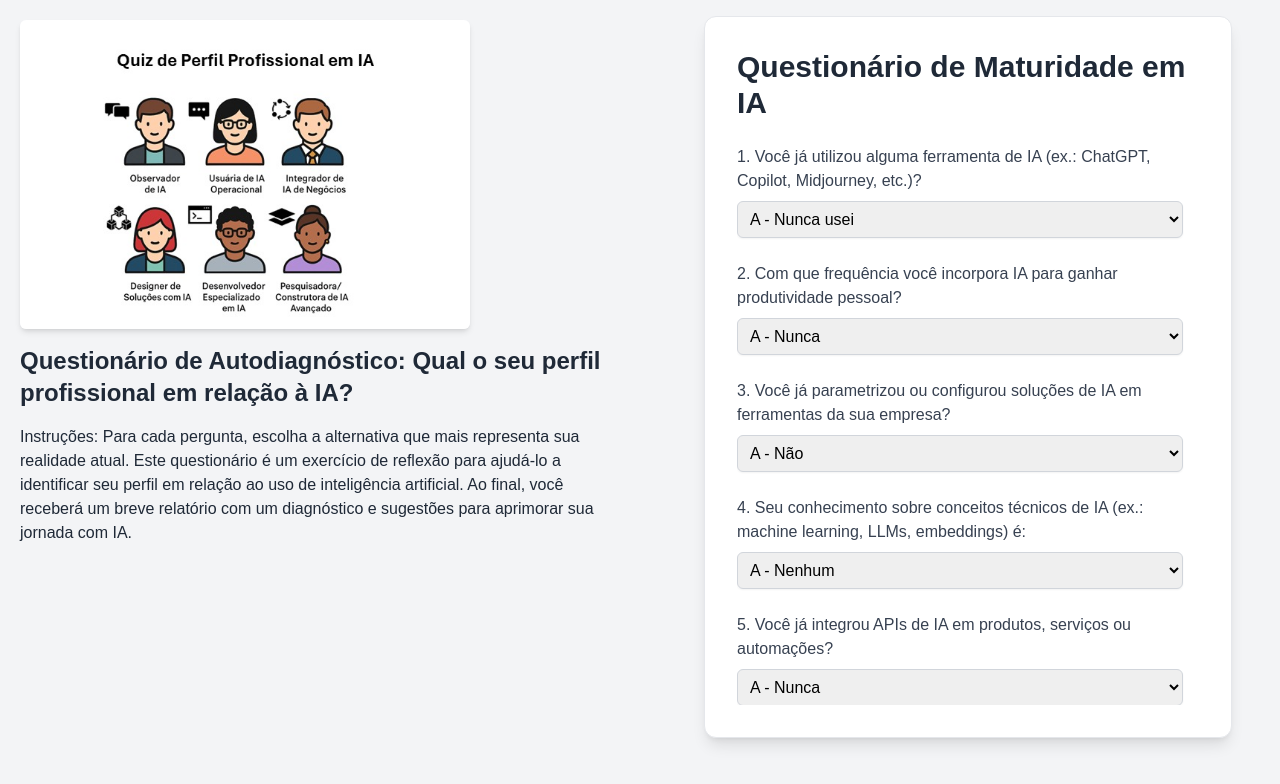
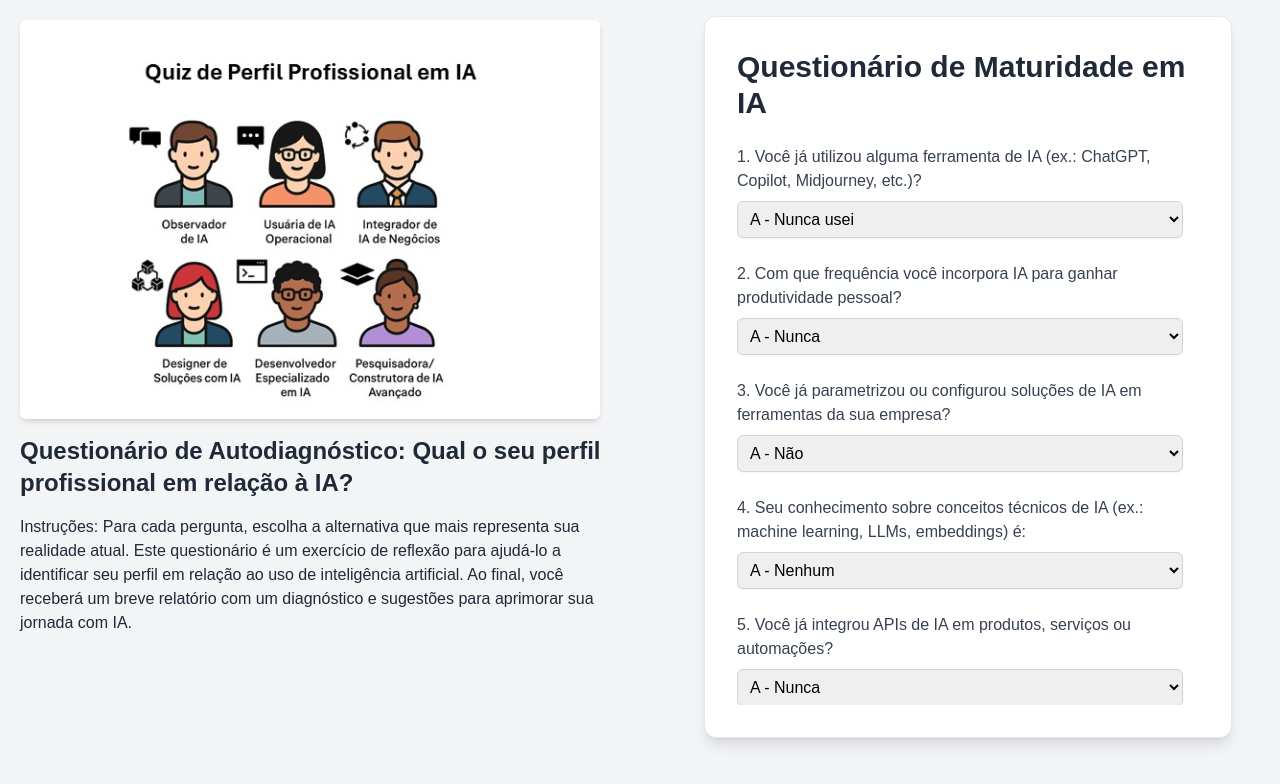
Before and after one commit to RafaelAquinodev/quiz-ai, a Next.js app: page / in a window 1280 px wide. Shown: the top 784 px of the page. Built offline with nearby package versions, Linux system fonts and the light colour scheme.

Commit message:
fix: corrigindo image

```diff
--- a/app/_components/introdution.tsx
+++ b/app/_components/introdution.tsx
@@ -11,7 +11,7 @@ export default function IntroAndUserForm() {
         <Image
           src="/images/quiz-ia.jpg"
           alt="Descrição da imagem"
-          width={450}
+          width={580}
           height={200}
           className="rounded-md shadow-md mb-4"
         />
```
